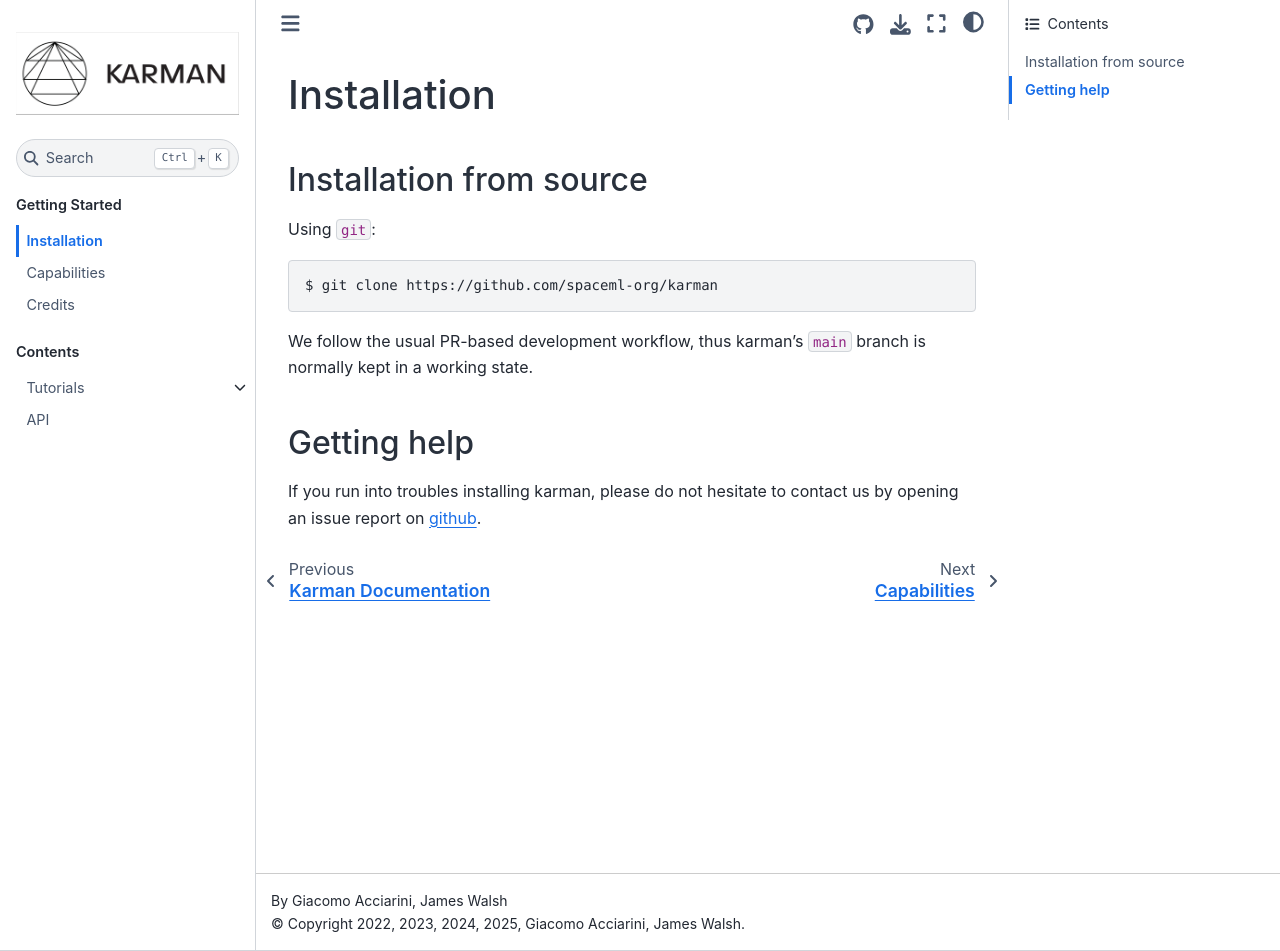
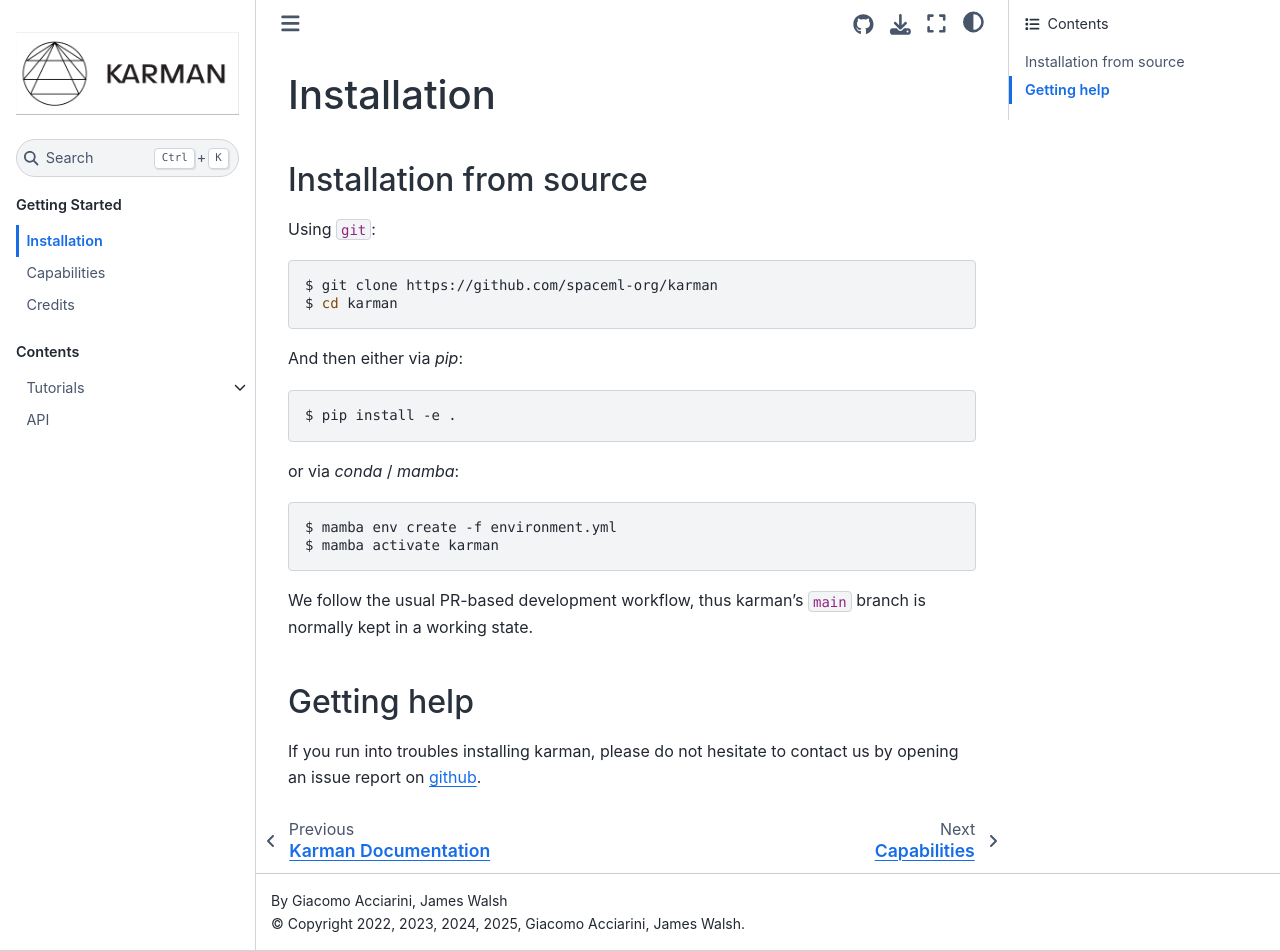
Before and after one commit to spaceml-org/karman, a Sphinx documentation site: the page built from docs/install.rst, in a window 1280 px wide and 951 px high. Built offline with Sphinx 7.4.7 and the Sphinx Book theme 1.1.4, drawn with Linux system fonts in a browser that asks for light colours; pages that are not in the unit, such as notebooks, are missing from menus.

Commit message:
update install

```diff
--- a/docs/install.rst
+++ b/docs/install.rst
@@ -13,6 +13,21 @@
 .. code-block:: console
 
    $ git clone https://github.com/spaceml-org/karman
+   $ cd karman
+
+And then either via `pip`:
+
+.. code-block:: console
+
+      $ pip install -e .
+
+or via `conda` / `mamba`:
+
+.. code-block:: console
+
+   $ mamba env create -f environment.yml
+   $ mamba activate karman
+
 
 We follow the usual PR-based development workflow, thus karman's ``main``
 branch is normally kept in a working state.
```
